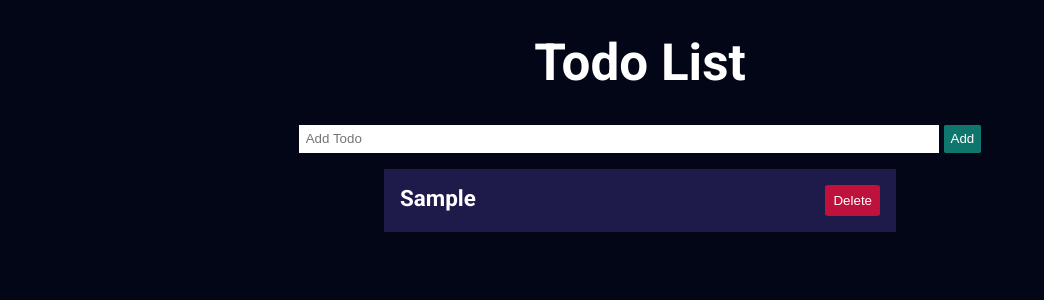
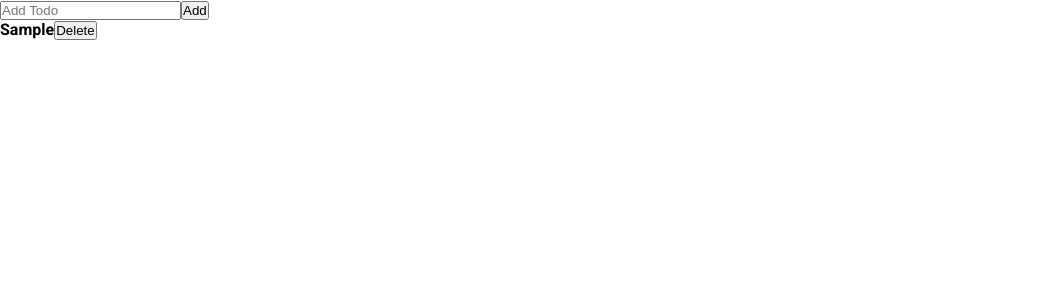
Before and after one commit to elidvenega/react-todolist, a React (Vite) app: page / in a window 1280 px wide. Both pictures are taken after typing "Sample" into the empty fields and a click on the button "Add". Shown: the top 300 px of the page, without its empty margins (0-1044 px from the left). Built offline with nearby package versions, Linux system fonts and the light colour scheme.

Commit message:
Worked on React

```diff
--- a/src/App.jsx
+++ b/src/App.jsx
@@ -1,13 +1,11 @@
-// import TodoList from "./components/TodoList";
-import TodoListFourth from "./components/TodoListFourth";
+// import Todos from "./components/Todos";
 
+import Todos from "./components/Todos";
 
 export default function App() {
   return (
     <>
-
-    <TodoListFourth />
-    {/* <TodoList/> */}
+      <Todos />
     </>
   );
 }
--- /dev/null
+++ b/src/components/Todos.jsx
@@ -0,0 +1,45 @@
+import { useState } from "react";
+import { v4 as uuidv4 } from "uuid";
+
+export default function Todos() {
+  const [list, setList] = useState([]);
+  const [text, setText] = useState("");
+
+  const handleInput = (e) => setText(e.target.value);
+
+  const handleTask = (e) => {
+    e.preventDefault();
+    setList([...list, text]);
+    setText("");
+  };
+
+  const handleDelete = (index) => {
+    const taskList = [...list];
+    taskList.splice(index, 1);
+
+    setList(taskList);
+  };
+  return (
+    <>
+      <section>
+        <form>
+          <input
+            type="text"
+            placeholder="Add Todo"
+            value={text}
+            onChange={handleInput}
+          />
+          <button onClick={handleTask}>Add</button>
+        </form>
+        <ul>
+          {list.map((text, index) => (
+            <li key={uuidv4}>
+              {text}
+              <button onClick={() => handleDelete(index)}>Delete</button>
+            </li>
+          ))}
+        </ul>
+      </section>
+    </>
+  );
+}
--- a/src/index.css
+++ b/src/index.css
@@ -9,8 +9,8 @@
 
 body {
   font-family: "Roboto", sans-serif;
-  background-color: #020617;
-  color: #fff;
+  /* background-color: #020617;
+  color: #fff; */
   min-height: 100vh;
   max-width: 100%;
 }
```
